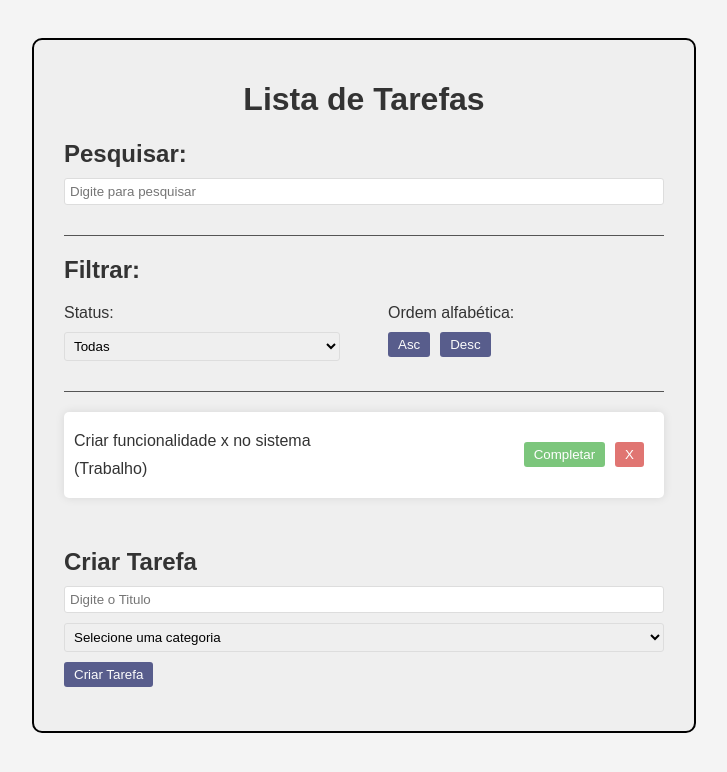
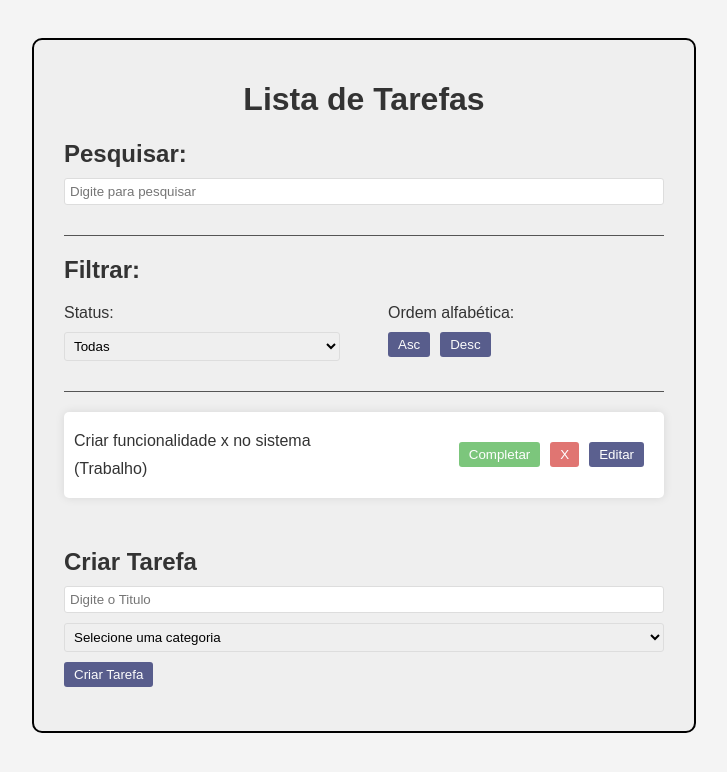
Before and after one commit to marcoshjunior/TodoList, a React (Vite) app: page / in a window 1280 px wide. Shown: the top 772 px of the page, without its empty margins (276-1003 px from the left). Built offline with nearby package versions, Linux system fonts and the light colour scheme.

Commit message:
função de editar a tarefa

```diff
--- a/src/App.jsx
+++ b/src/App.jsx
@@ -74,6 +74,18 @@ function App() {
     setTodos(newTodos);
   };
 
+  // editar uma tarefa existente
+  const editTodo = (id, newText, newCategory) => {
+    // percorre as tarefas
+    const newTodos = todos.map((todo) =>
+      // se tiver o msm id,
+      // cria um novo objeto atualizando só os editados
+      // caso não, mantém a tarefa original
+      todo.id === id ? { ...todo, text: newText, category: newCategory } : todo,
+    );
+    setTodos(newTodos);
+  };
+
   return (
     <div className="app">
       <h1>Lista de Tarefas</h1>
@@ -108,6 +120,7 @@ function App() {
               todo={todo}
               completeTodo={completeTodo}
               removeTodo={removeTodo}
+              editTodo={editTodo}
             />
           ))}
       </div>
--- a/src/components/Todo.jsx
+++ b/src/components/Todo.jsx
@@ -1,23 +1,73 @@
-import React from "react";
+import React, { useState } from "react";
 
-const Todo = ({ todo, removeTodo, completeTodo }) => {
+const Todo = ({ todo, removeTodo, completeTodo, editTodo }) => {
+  // controla se está ou não no modo edição
+  const [isEditing, setIsEditing] = useState(false);
+  // Guarda o novo texto digitado pelo usuario
+  const [newText, setNewText] = useState(todo.text);
+  // Guarda a nova categoria selecionada
+  const [newCategory, setNewCategory] = useState(todo.category);
+
+  // função chamada ao clicar em salvar
+  const handleEdit = () => {
+    // Evita salvar campos vazios
+    if (!newText || !newCategory) return;
+    // Chama função do App.jsx passando os novos valores
+    editTodo(todo.id, newText, newCategory);
+    // sai do modo edição
+    setIsEditing(false);
+  };
+
   return (
     <div
       className="todo"
       style={{ textDecoration: todo.isCompleted ? "line-through" : "" }}
     >
       <div className="content">
-        <p>{todo.text}</p>
-        <p className="category">({todo.category})</p>
+        {isEditing ? (
+          <>
+            {/* input para editar o texto */}
+            <input
+              value={newText}
+              onChange={(e) => setNewText(e.target.value)}
+            />
+            {/* select para editar categoria */}
+            <select
+              value={newCategory}
+              onChange={(e) => setNewCategory(e.target.value)}
+            >
+              <option value="Trabalho">Trabalho</option>
+              <option value="Pessoal">Pessoal</option>
+              <option value="Estudos">Estudos</option>
+            </select>
+          </>
+        ) : (
+          <>
+            {/* exibição normal quando não está editando */}
+            <p>{todo.text}</p>
+            <p className="category">({todo.category})</p>
+          </>
+        )}
       </div>
       {/*botôes*/}
       <div>
+        {/* Marca como completa */}
         <button className="complete" onClick={() => completeTodo(todo.id)}>
           Completar
         </button>
+        {/* Remove a tarefa */}
         <button className="remove" onClick={() => removeTodo(todo.id)}>
           X
         </button>
+        {isEditing ? (
+          // botão para salvar as alterações
+          <button onClick={handleEdit}>Salvar</button>
+        ) : (
+          // Ativa o modo de edição
+          <button onClick={() => setIsEditing(true)} Editar>
+            Editar
+          </button>
+        )}
       </div>
     </div>
   );
```
